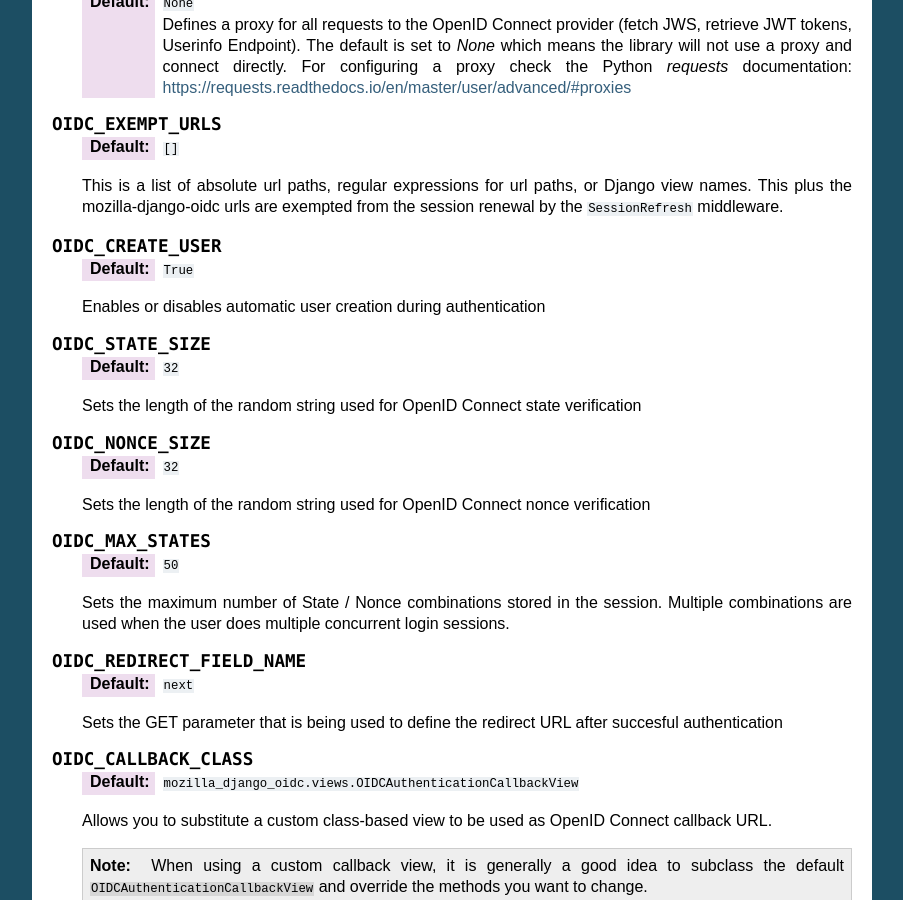
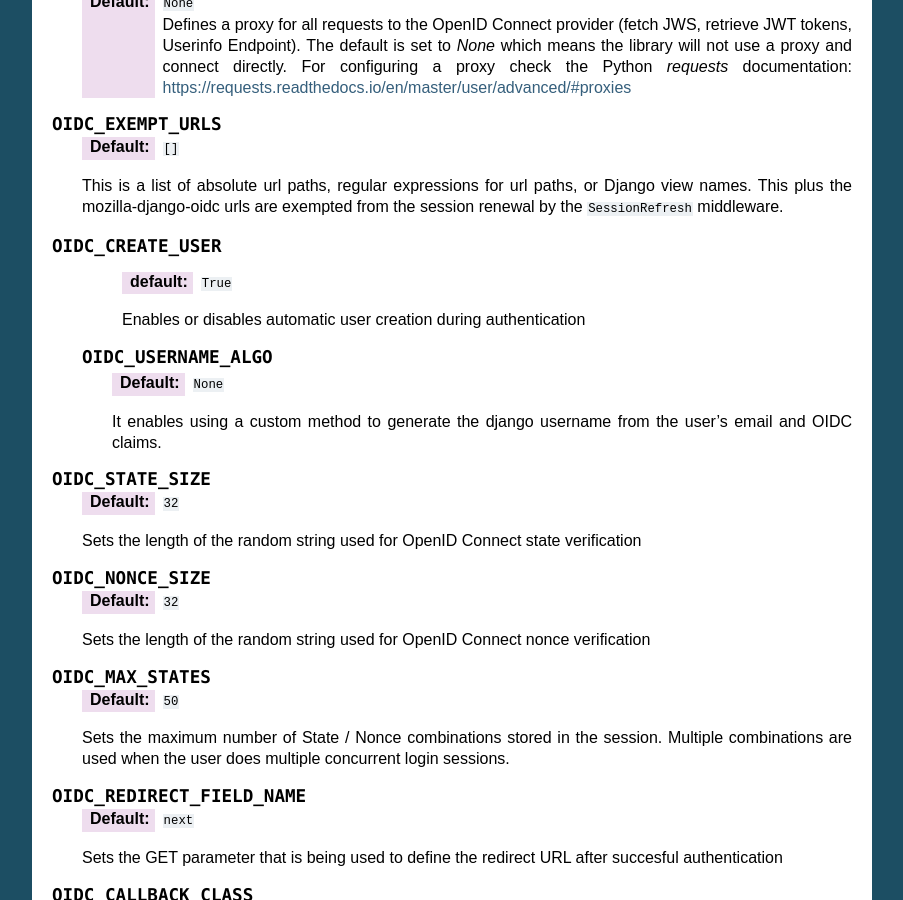
Before and after one commit to mozilla/mozilla-django-oidc, a Sphinx documentation site: the page built from docs/settings.rst, in a window 1280 px wide and 900 px high, scrolled down 1324 px. Shown: the whole window, without its empty margins (198-1101 px from the left). Built offline with Sphinx 7.4.7, drawn with Linux system fonts in a browser that asks for light colours; pages that are not in the unit, such as notebooks, are missing from menus.

Commit message:
Adds OIDC_USERNAME_ALGO to the documentation

```diff
--- a/docs/settings.rst
+++ b/docs/settings.rst
@@ -100,6 +100,13 @@ of ``mozilla-django-oidc``.
    :default: ``True``
 
    Enables or disables automatic user creation during authentication
+
+ .. py:attribute:: OIDC_USERNAME_ALGO
+
+   :default: ``None``
+
+   It enables using a custom method to generate the django username from the user's
+   email and OIDC claims.
 
 .. py:attribute:: OIDC_STATE_SIZE
 
```
